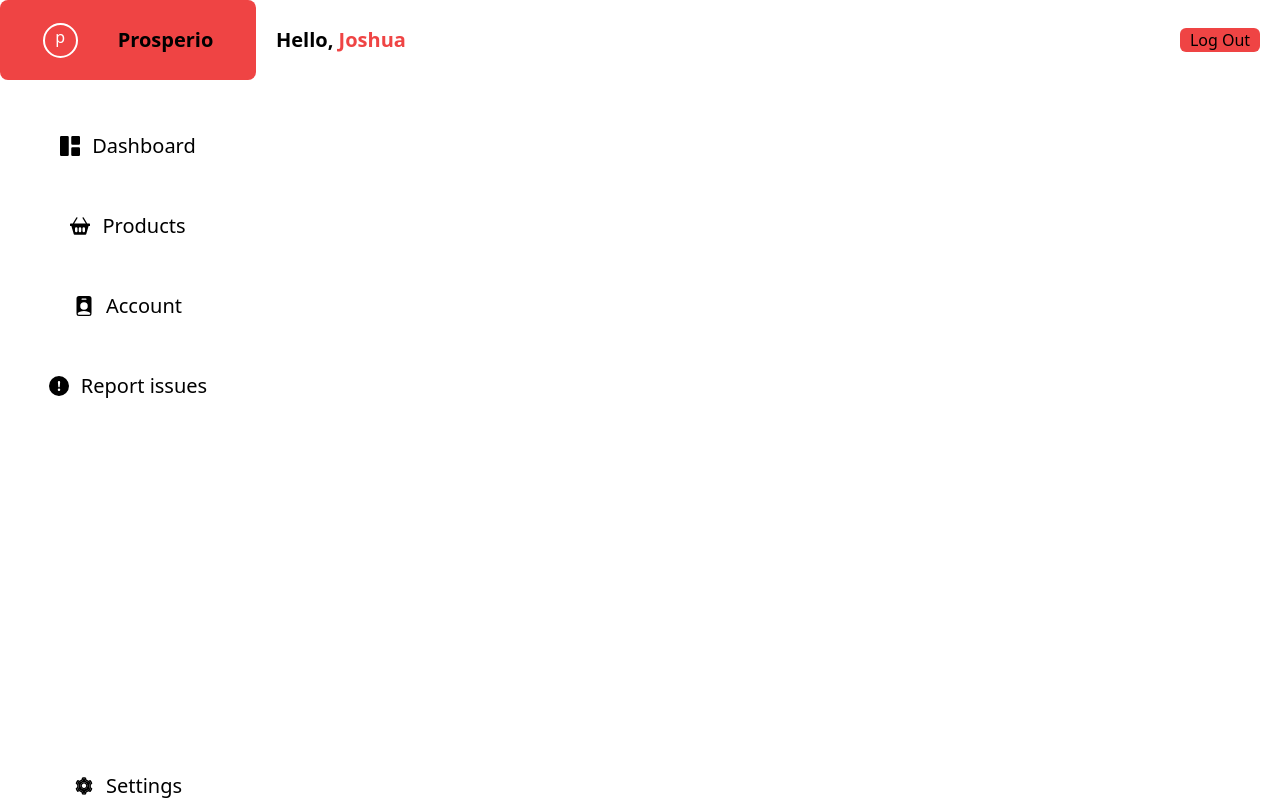
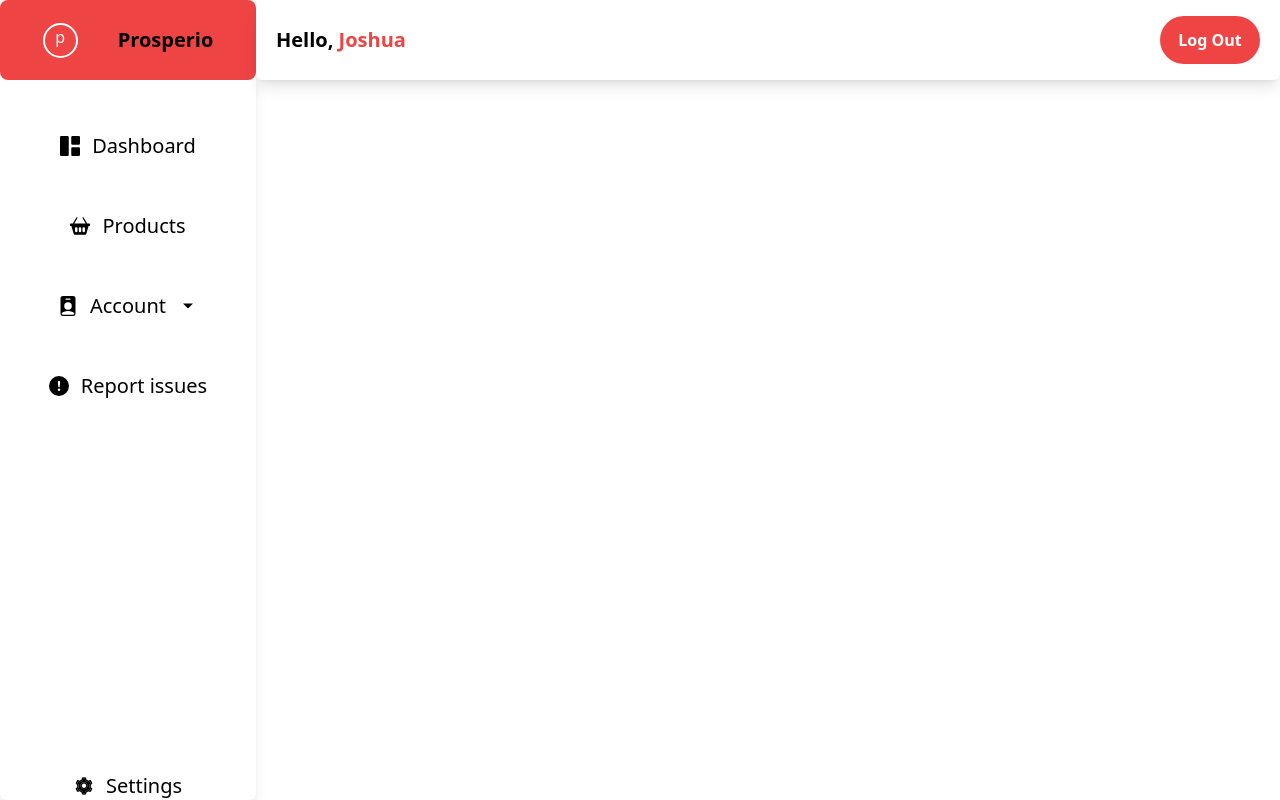
Before and after one commit to Jorshstar/Prosperio, a React (Vite) app in the folder frontend/: page /dashboard in a window 1280 px wide. Built offline with nearby package versions, Linux system fonts and the light colour scheme.

Commit message:
report issues

```diff
--- a/frontend/src/components/Dasheader.jsx
+++ b/frontend/src/components/Dasheader.jsx
@@ -1,11 +1,12 @@
+import { Link } from "react-router-dom/dist";
 
 
 
 export default function Dasheader() {
   return (
-    <div className="flex items-center justify-between w-[80vw] h-[10vh] bg-white px-5">
-<p className="font-bold text-xl">Hello, <span className="text-red-500">Joshua</span></p>
-<button className="bg-red-500 text-black rounded-md w-[80px]">Log Out</button>
+    <div className="flex items-center justify-between w-[80vw] h-[10vh]  bg-white rounded-md shadow-lg px-5">
+<p className="font-bold text-xl">Hello, <Link to='/dashboard/profile' className="text-red-500">Joshua</Link></p>
+<Link to='/signup' className="bg-red-500 text-white font-semibold text-center p-3 rounded-[50px] w-[100px]">Log Out</Link>
     </div>
   );
 }
--- a/frontend/src/pages/Issues.jsx
+++ b/frontend/src/pages/Issues.jsx
@@ -44,9 +44,9 @@ export default function Issues() {
         <p className="text-lg w-[100%] text-center">You can contact us via the contacts listed below:</p>
           <div className="w-[80%] flex flex-col items-start justify-center">
 
-          <p className="flex items-center justify-center gap-3 hover:text-red-500"><BsTelephone/> +2349036788725</p>
-          <p className="flex items-center justify-center gap-3 hover:text-red-500"><GrMail className="text-black"/> your.exa.ple@gmail.com</p>
-          <p className="flex items-center justify-center gap-3 hover:text-red-500"><BsTwitter className="text-blue-500"/> @Jodfhgnsngd</p>
+          <p className="flex items-center justify-center gap-3 "><BsTelephone/> +2349036788725</p>
+          <p className="flex items-center justify-center gap-3 "><GrMail className="text-black"/> your.exa.ple@gmail.com</p>
+          <p className="flex items-center justify-center gap-3"><BsTwitter className="text-blue-500"/> @Jodfhgnsngd</p>
           </div>
         </div>
       </div>
--- a/frontend/src/pages/Menu.jsx
+++ b/frontend/src/pages/Menu.jsx
@@ -1,6 +1,7 @@
 import { Link } from "react-router-dom";
-import { BsGrid1X2Fill,BsFillPersonFill, BsFillExclamationCircleFill, BsBasket2Fill, BsArrowDownCircleFill, BsFillPersonDashFill, BsFillPersonBadgeFill } from "react-icons/bs";
+import { BsGrid1X2Fill, BsFillExclamationCircleFill, BsBasket2Fill, BsFillPersonBadgeFill } from "react-icons/bs";
 import { AiTwotoneSetting } from "react-icons/ai";
+import { IoMdArrowDropdown } from 'react-icons/io'
 import { useState } from "react";
 
 export default function Menu() {
@@ -11,45 +12,45 @@ export default function Menu() {
     setIsOpen(!isOpen)
   };
   return (
-    <div className="flex flex-col items-center justify-between w-[20vw] h-[100vh]">
-      <div className="flex flex-col items-center justify-between h-[50vh] w-[100%]">
-        <div className="bg-red-500 w-full h-[10vh] rounded-lg flex items-center justify-center gap-10">
+    <div className="flex flex-col items-center justify-between w-[20vw] h-[100vh]  bg-white rounded-md shadow-lg">
+      <div className="flex flex-col items-center justify-between h-[50vh] w-[100%] ">
+        <Link to='/' className="bg-red-500 w-full h-[10vh] rounded-lg flex items-center justify-center gap-10">
           <div className="border-2 border-white rounded-[50%] w-[35px] h-[35px] text-center text-white">
             p
           </div>
           <div className="font-bold text-[20px]">Prosperio</div>
-        </div>
+        </Link>
         <Link
           to="/dashboard/board"
-          className="font-semi-bold text-xl text-[20px] flex items-center justify-center gap-3 hover:text-red-500"
+          className="font-semi-bold text-xl text-[20px] flex items-center justify-center gap-3 hover:text-red-500 focus:text-red-500"
         >
           <BsGrid1X2Fill /> Dashboard
         </Link>
         <Link
           to="/dashboard/products"
-          className="font-semi-bold text-xl text-[20px] flex items-center justify-center gap-3 hover:text-red-500"
+          className="font-semi-bold text-xl text-[20px] flex items-center justify-center gap-3 hover:text-red-500 focus:text-red-500"
         >
           {" "}
          <BsBasket2Fill/> Products
         </Link>
         <div className="relative">
       <button
-        className="font-semi-bold text-xl text-[20px] flex items-center justify-center gap-3 hover:text-red-500"
+        className="font-semi-bold text-xl text-[20px] flex items-center justify-center gap-3 hover:text-red-500 focus:text-red-500"
         onClick={toggleDropdown}
       >
-      <BsFillPersonBadgeFill/>  Account
+      <BsFillPersonBadgeFill/>  Account <IoMdArrowDropdown/>
       </button>
       {isOpen && (
         <div className="absolute left-0 mt-2 w-48 bg-white rounded-md shadow-lg z-10">
           <Link
-            to="/dashbord/profile"
-            className="block px-4 py-2 text-sm text-gray-700 hover:bg-gray-100 hover:text-gray-900"
+            to="/dashboard/profile"
+            className="block px-4 py-2 text-sm text-gray-700 hover:bg-gray-100 hover:text-gray-900 focus:text-red-500"
           >
             Profile
           </Link>
           <Link
             to="/dashboard/update"
-            className="block px-4 py-2 text-sm text-gray-700 hover:bg-gray-100 hover:text-gray-900"
+            className="block px-4 py-2 text-sm text-gray-700 hover:bg-gray-100 hover:text-gray-900 focus:text-red-500"
           >
             Update Profile
           </Link>
@@ -58,14 +59,14 @@ export default function Menu() {
     </div>
         <Link
           to="/dashboard/issues"
-          className="font-semi-bold text-xl text-[20px] flex items-center justify-center gap-3 hover:text-red-500"
+          className="font-semi-bold text-xl text-[20px] flex items-center justify-center gap-3 hover:text-red-500 focus:text-red-500"
         >
          <BsFillExclamationCircleFill/> Report issues
         </Link>
       </div>
       <Link
         to="/dashboard/settings"
-        className="font-semi-bold text-xl text-[20px] flex items-center justify-center gap-3 hover:text-red-500"
+        className="font-semi-bold text-xl text-[20px] flex items-center justify-center gap-3 hover:text-red-500 focus:text-red-500"
       >
         <AiTwotoneSetting /> Settings
       </Link>
```
